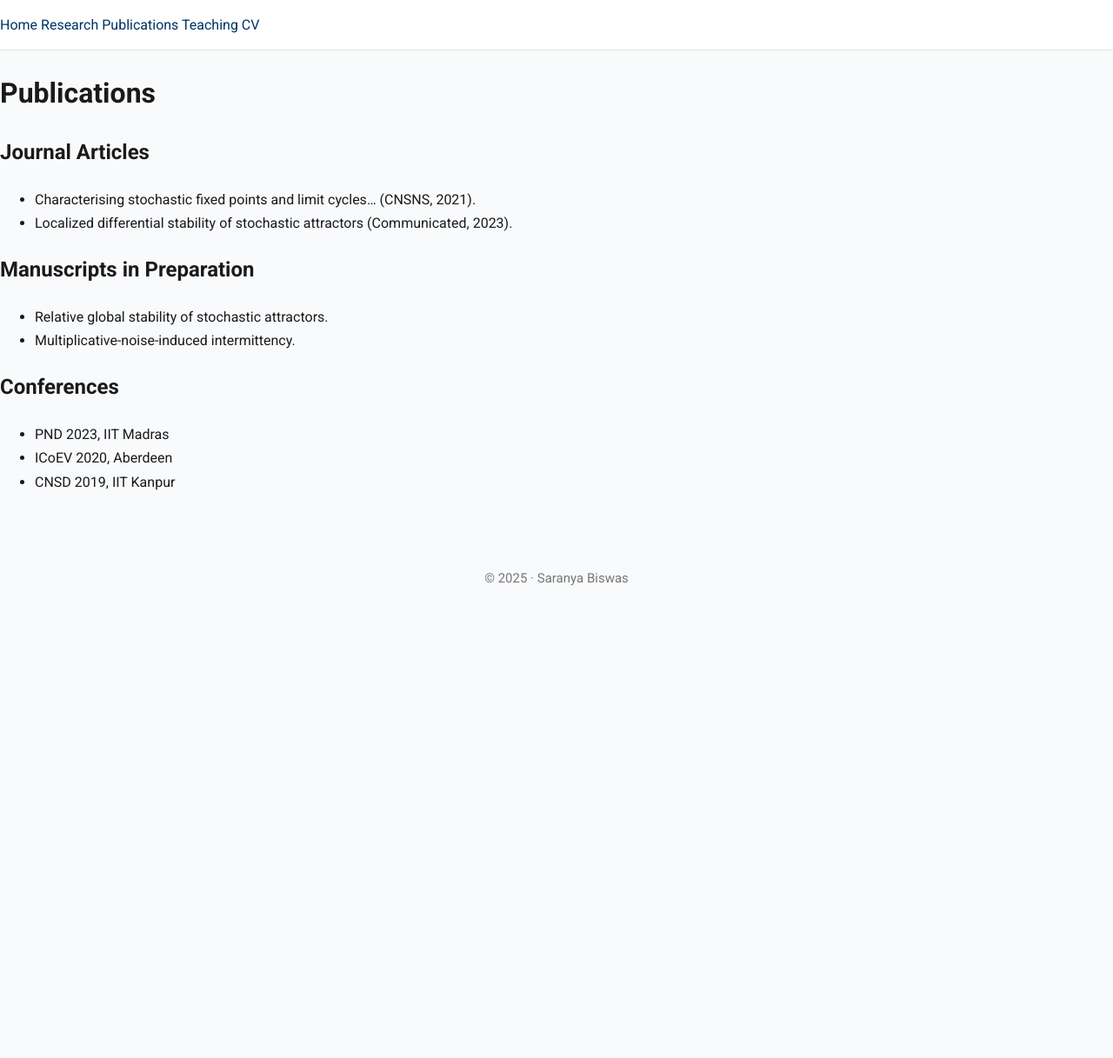
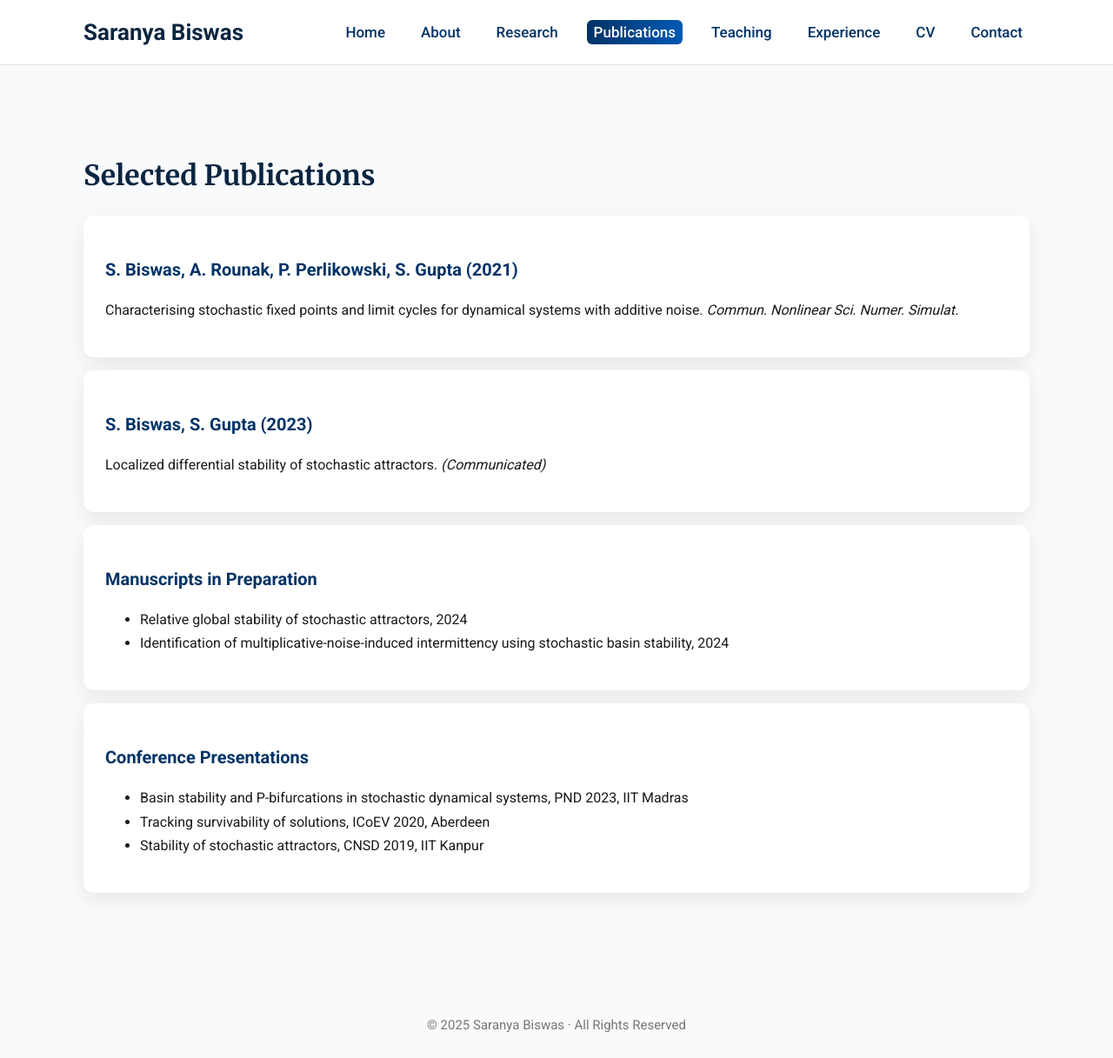
Before and after one commit to SaranyaBiswas/SaranyaBiswas.github.io, a Jekyll site: the page publicaions.html, which Jekyll copies as it is, in a window 1280 px wide and 1217 px high. Shown: the whole window at 87% size. Built offline with Jekyll 4.4.1, drawn with Linux system fonts in a browser that asks for light colours.

Commit message:
Update publicaions.html

```diff
--- a/publicaions.html
+++ b/publicaions.html
@@ -1,42 +1,67 @@
 <!DOCTYPE html>
-<html>
+<html lang="en">
 <head>
-    <title>Publications — Saranya Biswas</title>
+    <meta charset="UTF-8">
+    <title>Publications | Saranya Biswas</title>
     <link rel="stylesheet" href="style.css">
+    <link href="https://unpkg.com/aos@2.3.1/dist/aos.css" rel="stylesheet">
 </head>
-
 <body>
 
 <div class="navbar">
-    <a href="index.html">Home</a>
-    <a href="research.html">Research</a>
-    <a href="publications.html">Publications</a>
-    <a href="teaching.html">Teaching</a>
-    <a href="cv.html">CV</a>
+    <div class="nav-inner">
+        <div class="nav-name">Saranya Biswas</div>
+        <ul class="nav-links">
+            <li><a href="index.html">Home</a></li>
+            <li><a href="about.html">About</a></li>
+            <li><a href="research.html">Research</a></li>
+            <li><a href="publications.html" class="active">Publications</a></li>
+            <li><a href="teaching.html">Teaching</a></li>
+            <li><a href="experience.html">Experience</a></li>
+            <li><a href="cv.html">CV</a></li>
+            <li><a href="contact.html">Contact</a></li>
+        </ul>
+    </div>
 </div>
 
-<h1>Publications</h1>
+<div class="container" data-aos="fade-up">
+    <h2 class="section-title">Selected Publications</h2>
 
-<h2>Journal Articles</h2>
-<ul>
-    <li>Characterising stochastic fixed points and limit cycles… (CNSNS, 2021).</li>
-    <li>Localized differential stability of stochastic attractors (Communicated, 2023).</li>
-</ul>
+    <div class="card" data-aos="fade-up">
+        <h3>S. Biswas, A. Rounak, P. Perlikowski, S. Gupta (2021)</h3>
+        <p>Characterising stochastic fixed points and limit cycles for dynamical systems with additive noise. <em>Commun. Nonlinear Sci. Numer. Simulat.</em></p>
+    </div>
 
-<h2>Manuscripts in Preparation</h2>
-<ul>
-    <li>Relative global stability of stochastic attractors.</li>
-    <li>Multiplicative-noise-induced intermittency.</li>
-</ul>
+    <div class="card" data-aos="fade-up">
+        <h3>S. Biswas, S. Gupta (2023)</h3>
+        <p>Localized differential stability of stochastic attractors. <em>(Communicated)</em></p>
+    </div>
 
-<h2>Conferences</h2>
-<ul>
-    <li>PND 2023, IIT Madras</li>
-    <li>ICoEV 2020, Aberdeen</li>
-    <li>CNSD 2019, IIT Kanpur</li>
-</ul>
+    <div class="card" data-aos="fade-up">
+        <h3>Manuscripts in Preparation</h3>
+        <ul>
+            <li>Relative global stability of stochastic attractors, 2024</li>
+            <li>Identification of multiplicative-noise-induced intermittency using stochastic basin stability, 2024</li>
+        </ul>
+    </div>
 
-<footer>© 2025 · Saranya Biswas</footer>
+    <div class="card" data-aos="fade-up">
+        <h3>Conference Presentations</h3>
+        <ul>
+            <li>Basin stability and P-bifurcations in stochastic dynamical systems, PND 2023, IIT Madras</li>
+            <li>Tracking survivability of solutions, ICoEV 2020, Aberdeen</li>
+            <li>Stability of stochastic attractors, CNSD 2019, IIT Kanpur</li>
+        </ul>
+    </div>
+</div>
 
+<footer>
+    © 2025 Saranya Biswas · All Rights Reserved
+</footer>
+
+<script src="https://unpkg.com/aos@2.3.1/dist/aos.js"></script>
+<script>
+  AOS.init({ duration: 1000, once: true });
+</script>
 </body>
 </html>
```
